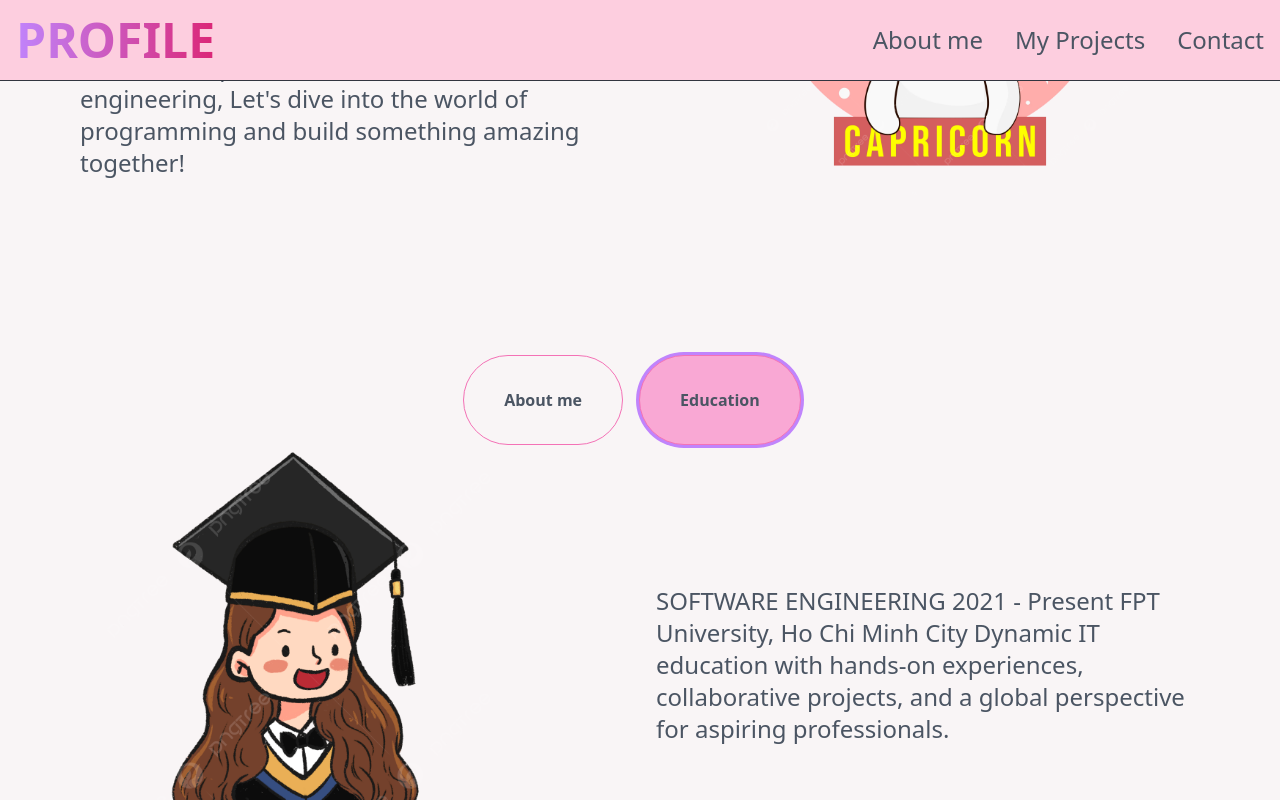
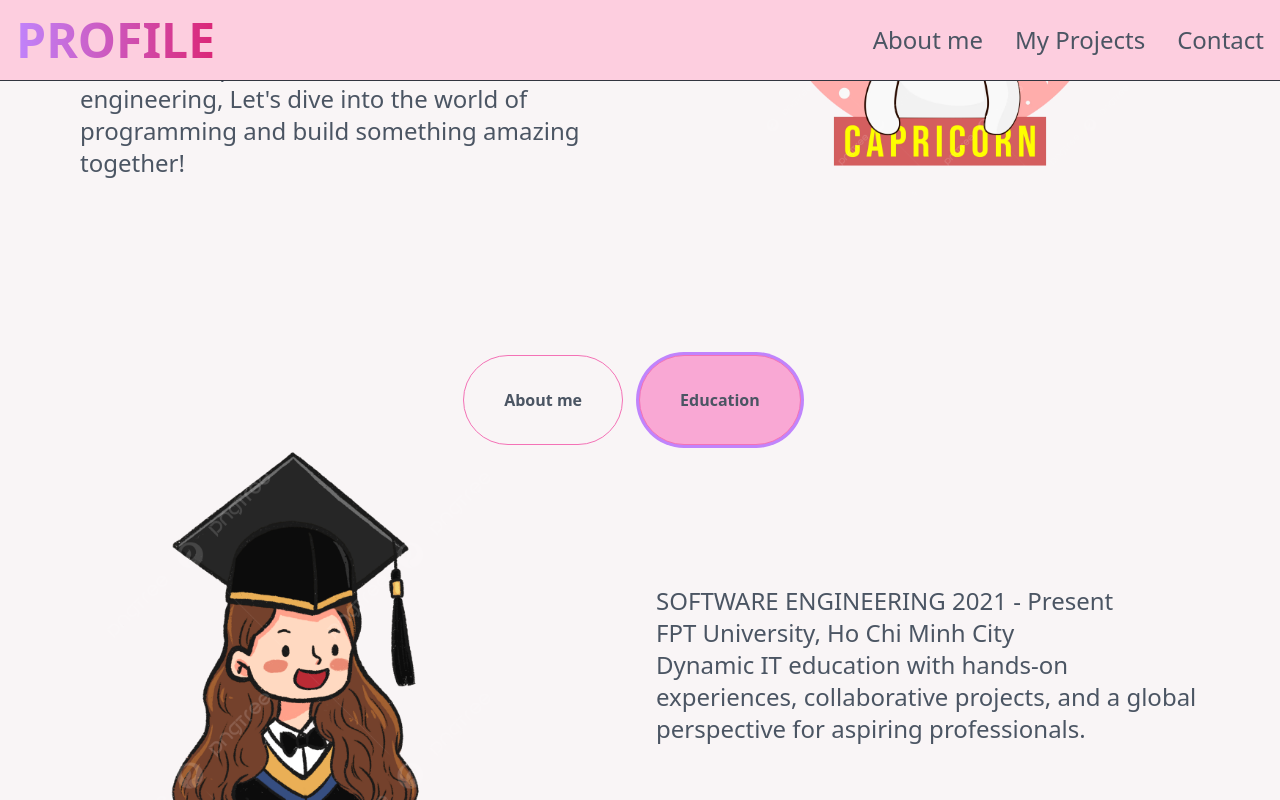
Before and after one commit to LeNhuNgoc-Len/my-profiles, a Next.js app: page / in a window 1280 px wide. Both pictures are taken after a click on the button "Education". Shown: the part 461-1261 px from the top of the page. Built offline with nearby package versions, Linux system fonts and the light colour scheme.

Commit message:
update code

```diff
--- a/src/components/AboutMe.tsx
+++ b/src/components/AboutMe.tsx
@@ -5,7 +5,7 @@ import data from "../data/profile.json";
 export default function AboutMe() {
     const [activeTab, setActiveTab] = useState('aboutMe');
 
-  const handleTabChange = (tab) => {
+    const handleTabChange = (tab: string) => {
         setActiveTab(tab);
     };
 
@@ -39,8 +39,10 @@ export default function AboutMe() {
                     />
                 )}
                 <p className="text-[#4B5563] text-lg sm:text-xl lg:text-2xl text-center lg:text-left">
-          {activeTab === 'aboutMe' ? data.content : data.education}
+                    {activeTab === 'aboutMe' ? data.content : <div dangerouslySetInnerHTML={{ __html: data.education }} />}
                 </p>
+
+
             </div>
         </div>
     );
--- a/src/data/profile.json
+++ b/src/data/profile.json
@@ -2,7 +2,7 @@
     "name": "LE NHU NGOC",
     "bio": "Welcome to profile for me! I'm Software engineering, Let's dive into the world of programming and build something amazing together!",
     "content": "As an aspiring IT enthusiast from FPT University, I am keen to ignite my journey in the realm of technology through a valuable training opportunity within your esteemed company. With a solid grounding in computer science fundamentals, I am equipped with enthusiasm, a proactive learning ethos, and a dedicated resolve to both contribute to and flourish within your dynamic team.",
-    "education": "SOFTWARE ENGINEERING 2021 - Present \n FPT University, Ho Chi Minh City \n Dynamic IT education with hands-on experiences, collaborative projects, and a global perspective for aspiring professionals.",
+    "education": "SOFTWARE ENGINEERING 2021 - Present<br />FPT University, Ho Chi Minh City<br />Dynamic IT education with hands-on experiences, collaborative projects, and a global perspective for aspiring professionals.",
     "projects": [
         {
             "name": "efuineture",
```
Lines whose indentation alone changed are shown as unchanged.
